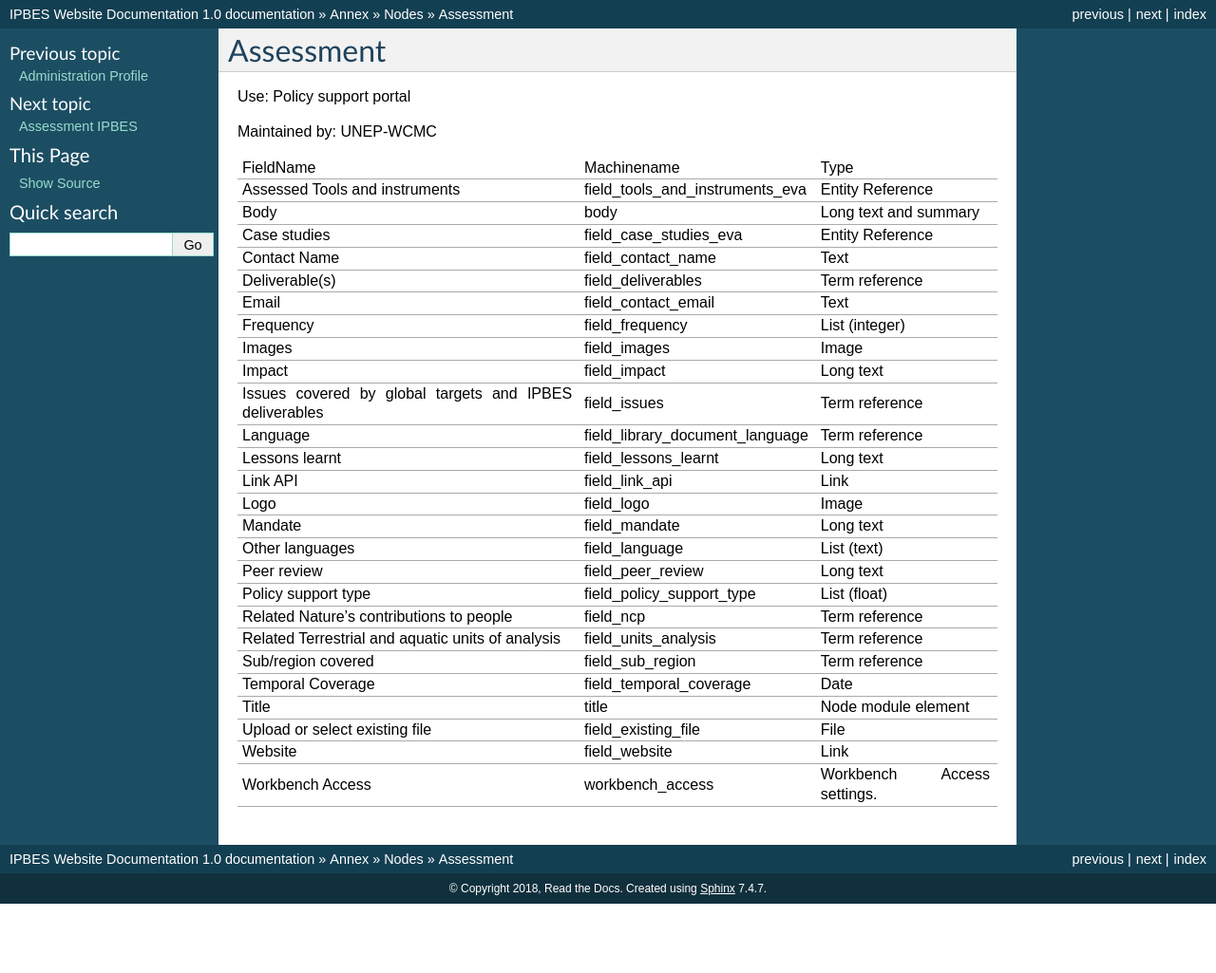
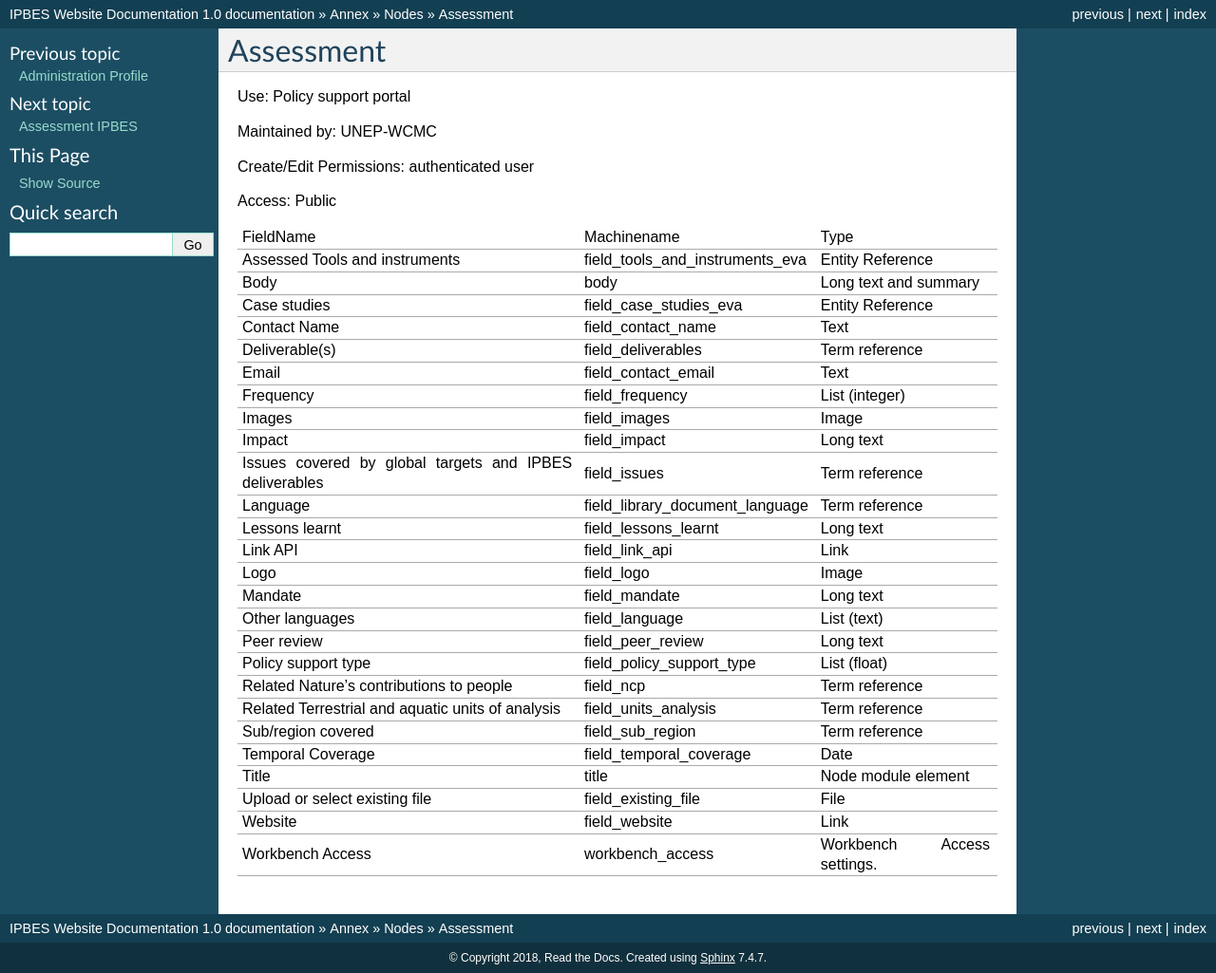
Before and after one commit to ipbes/ipbeswebdocs, a Sphinx documentation site: the page built from docs/annex/nodes/assessment.rst, in a window 1280 px wide. Shown: the whole page at 95% size. Built offline with Sphinx 7.4.7, drawn with Linux system fonts in a browser that asks for light colours; pages that are not in the unit, such as notebooks, are missing from menus; before the commit the page ends 952 px from its top, so only the background shows below that.

Commit message:
Update assessment.rst

```diff
--- a/docs/annex/nodes/assessment.rst
+++ b/docs/annex/nodes/assessment.rst
@@ -4,6 +4,10 @@ Assessment
 Use: Policy support portal
 
 Maintained by: UNEP-WCMC
+
+Create/Edit Permissions: authenticated user
+
+Access: Public
 
 +---------------------------------------------------------+---------------------------------+----------------------------+
 | FieldName                                               | Machinename                     | Type                       |
```
